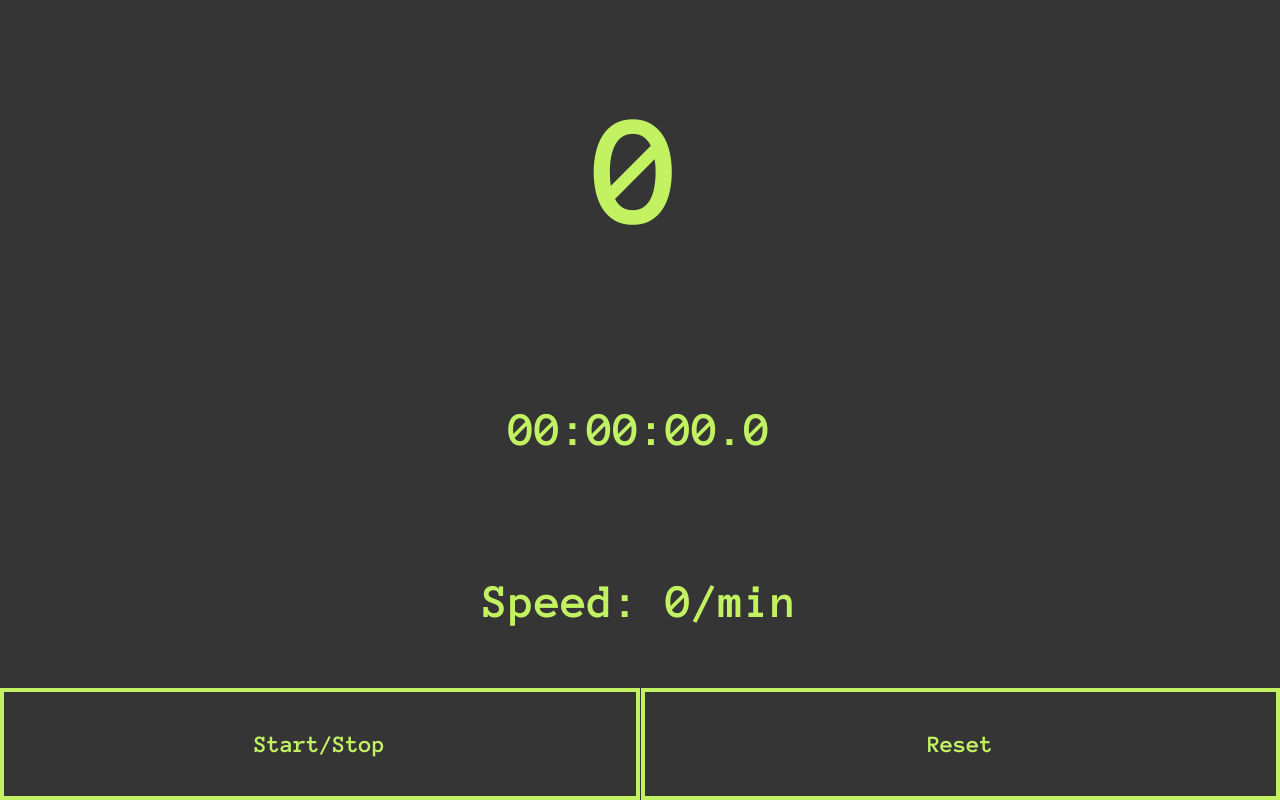
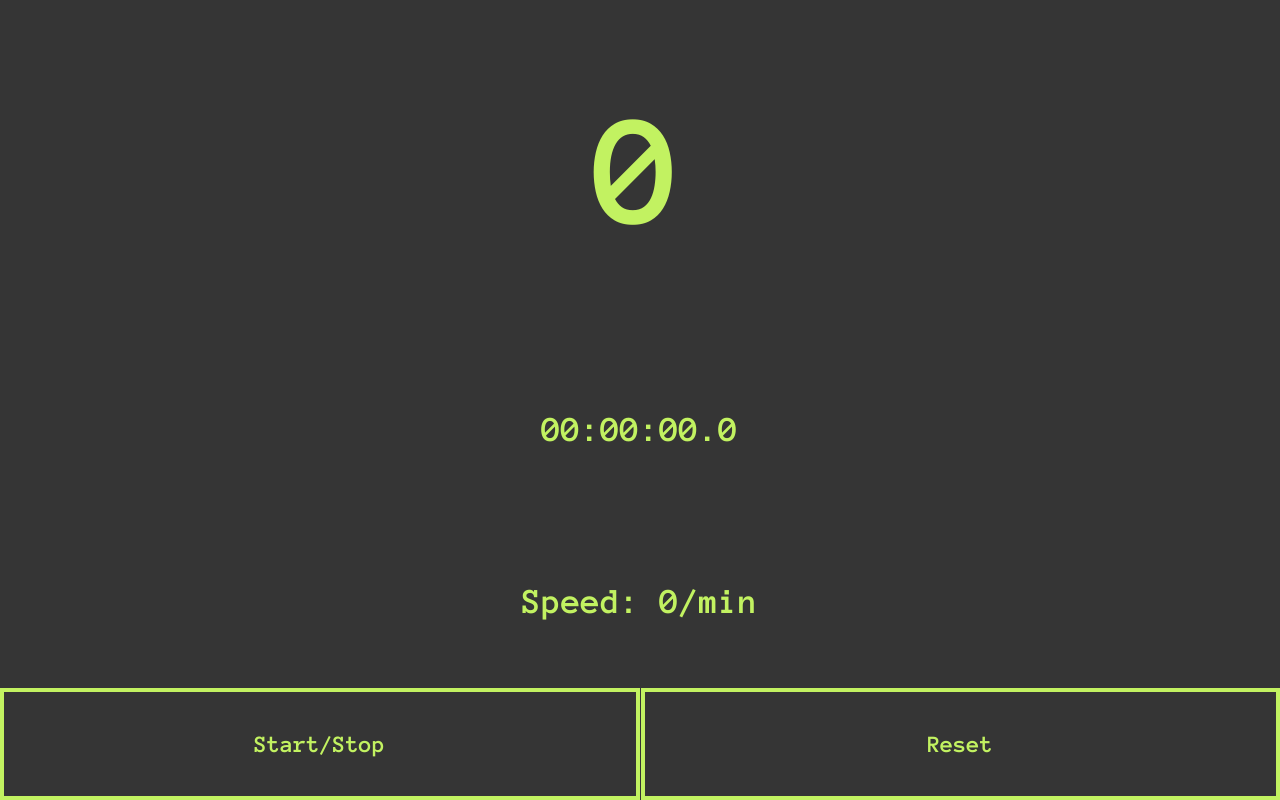
Before and after one commit to ianjmacintosh/tapcount, a React (Create React App) app: page / in a window 1280 px wide. Built offline with nearby package versions, Linux system fonts and the light colour scheme.

Commit message:
Make stuff fit on the screen better

```diff
--- a/src/App.css
+++ b/src/App.css
@@ -19,7 +19,7 @@
   background-color: #353535;
   color: #c2f261;
   font-family: "Anonymous Pro", monospace;
-  font-size: 48px;
+  font-size: 36px;
   height: 100%;
   width: 100%;
   text-align: center;
```
